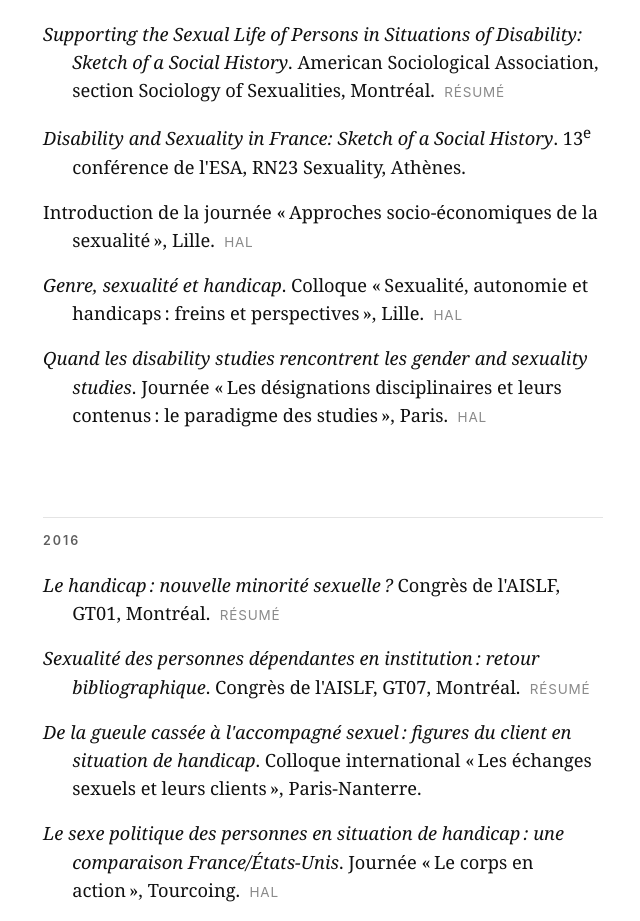
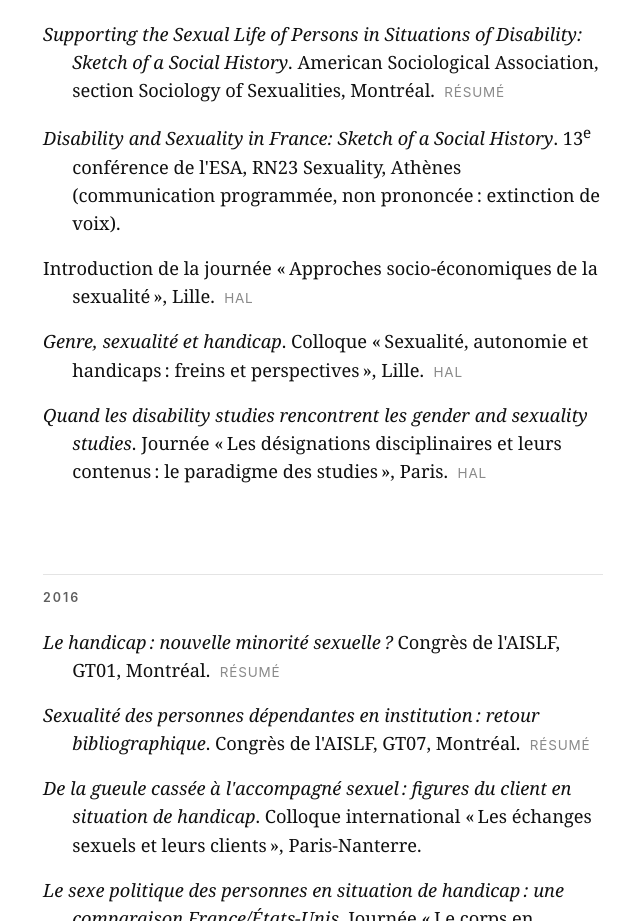
Before and after one commit to pierrebrasseur/pierrebrasseur.github.io, a plain HTML site: page communications.html in a window 1280 px wide. Shown: the part 5784-6705 px from the top of the page, without its empty margins (317-957 px from the left). Drawn offline with Linux system fonts and the light colour scheme.

Commit message:
Communications : ESA Athènes 2017, communication programmée mais non prononcée
Co-Authored-By: Claude Opus 5.5 <noreply@anthropic.com>

```diff
--- a/communications.html
+++ b/communications.html
@@ -119,7 +119,7 @@
   <h2>2017</h2>
   <ul class="biblio">
     <li><em>Supporting the Sexual Life of Persons in Situations of Disability: Sketch of a Social History</em>. American Sociological Association, section Sociology of Sexualities, Montréal. <a class="src" href="https://shs.hal.science/halshs-03750924">résumé</a></li>
-    <li><em>Disability and Sexuality in France: Sketch of a Social History</em>. 13<sup>e</sup> conférence de l'ESA, RN23 Sexuality, Athènes.</li>
+    <li><em>Disability and Sexuality in France: Sketch of a Social History</em>. 13<sup>e</sup> conférence de l'ESA, RN23 Sexuality, Athènes (communication programmée, non prononcée&#8239;: extinction de voix).</li>
     <li>Introduction de la journée «&#8239;Approches socio-économiques de la sexualité&#8239;», Lille. <a class="src" href="https://shs.hal.science/halshs-04257268">HAL</a></li>
     <li><em>Genre, sexualité et handicap</em>. Colloque «&#8239;Sexualité, autonomie et handicaps&#8239;: freins et perspectives&#8239;», Lille. <a class="src" href="https://shs.hal.science/halshs-04162807">HAL</a></li>
     <li><em>Quand les disability studies rencontrent les gender and sexuality studies</em>. Journée «&#8239;Les désignations disciplinaires et leurs contenus&#8239;: le paradigme des studies&#8239;», Paris. <a class="src" href="https://shs.hal.science/halshs-03725147">HAL</a></li>
```
